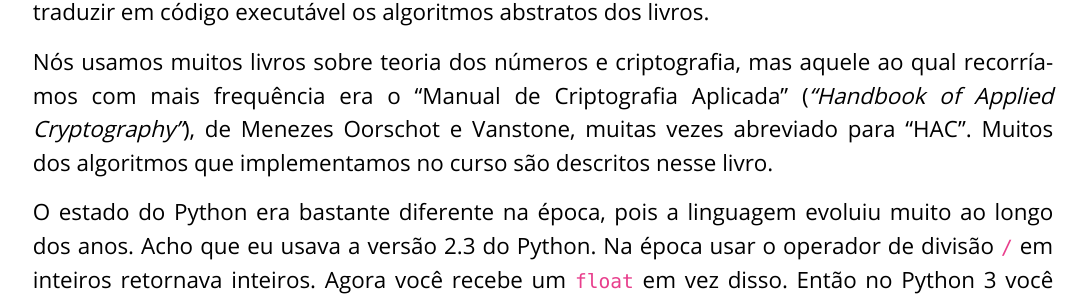
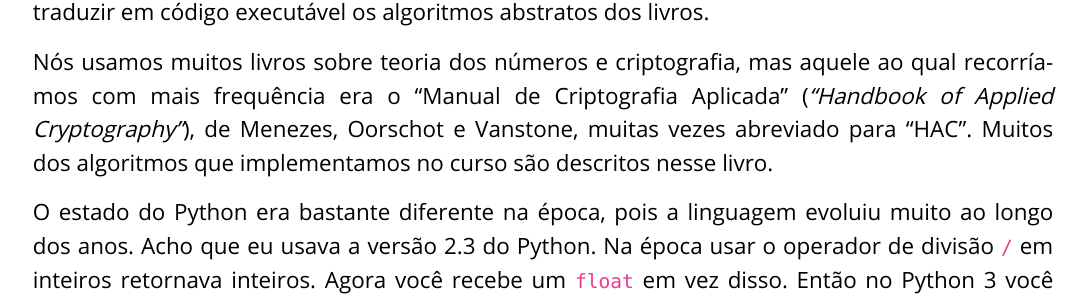
Before and after one commit to augusto-herrmann/augusto-herrmann.github.io, a Jekyll site: the page built from _posts/2021-11-23-meu-primeiro-codigo-python-14-anos-depois.md, in a window 1280 px wide and 900 px high, scrolled down 603 px. Shown: the part 147-449 px from the top of the window, without its empty margins (97-1184 px from the left). Built offline with Jekyll 4.4.1, drawn with Linux system fonts in a browser that asks for light colours; formulas are drawn with MathJax 3.

Commit message:
Add missing comma

```diff
--- a/_posts/2021-11-23-meu-primeiro-codigo-python-14-anos-depois.md
+++ b/_posts/2021-11-23-meu-primeiro-codigo-python-14-anos-depois.md
@@ -33,7 +33,7 @@
 Nós usamos muitos livros sobre teoria dos números e criptografia, mas
 aquele ao qual recorríamos com mais frequência era o "Manual de
 Criptografia Aplicada" (*"Handbook of Applied Cryptography"*), de
-Menezes Oorschot e Vanstone, muitas vezes abreviado para "HAC". Muitos
+Menezes, Oorschot e Vanstone, muitas vezes abreviado para "HAC". Muitos
 dos algoritmos que implementamos no curso são descritos nesse livro.
 
 O estado do Python era bastante diferente na época, pois a linguagem
```
